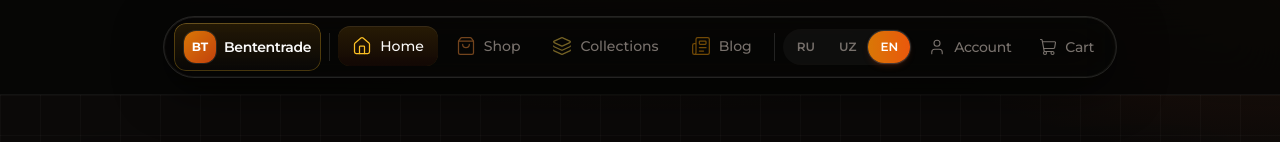
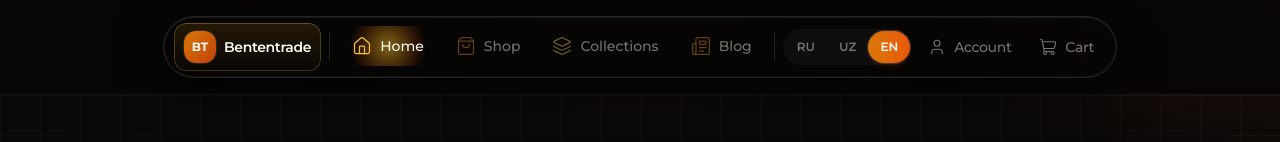
Before and after one commit to DeniskaChernov/BTT-site, a Next.js app: page /en in a window 1280 px wide. Shown: the top 142 px of the page. Built offline with nearby package versions, Linux system fonts and the light colour scheme.

Commit message:
feat(nav): restore kinetic MenuBar with framer-motion, safe glow (no scale)
Made-with: Cursor

```diff
--- a/src/components/layout/Header.tsx
+++ b/src/components/layout/Header.tsx
@@ -25,24 +25,32 @@ export function Header() {
         label: t("home"),
         icon: Home,
         iconColor: "text-amber-400",
+        gradient:
+          "radial-gradient(circle at 50% 50%, rgba(251,191,36,0.5) 0%, rgba(234,88,12,0.16) 54%, transparent 72%)",
       },
       {
         href: "/catalog",
         label: t("shop"),
         icon: ShoppingBag,
         iconColor: "text-orange-400",
+        gradient:
+          "radial-gradient(circle at 50% 50%, rgba(251,146,60,0.45) 0%, rgba(194,65,12,0.14) 54%, transparent 72%)",
       },
       {
         href: "/#hits",
         label: t("collections"),
         icon: Layers,
         iconColor: "text-amber-300",
+        gradient:
+          "radial-gradient(circle at 50% 50%, rgba(252,211,77,0.4) 0%, rgba(120,53,15,0.12) 55%, transparent 72%)",
       },
       {
         href: "/blog",
         label: t("blog"),
         icon: Newspaper,
         iconColor: "text-amber-500",
+        gradient:
+          "radial-gradient(circle at 50% 50%, rgba(245,158,11,0.42) 0%, rgba(67,20,7,0.12) 54%, transparent 72%)",
       },
     ],
     [t]
--- a/src/components/ui/menu-bar.tsx
+++ b/src/components/ui/menu-bar.tsx
@@ -2,15 +2,51 @@
 
 import { Link, usePathname } from "@/i18n/navigation";
 import { cn } from "@/lib/utils";
+import { motion, type Variants } from "framer-motion";
 import type { LucideIcon } from "lucide-react";
 import * as React from "react";
+
+const easeOut = [0.4, 0, 0.2, 1] as const;
+
+const itemVariants: Variants = {
+  initial: { rotateX: 0, opacity: 1 },
+  hover: { rotateX: -90, opacity: 0 },
+};
+
+const backVariants: Variants = {
+  initial: { rotateX: 90, opacity: 0 },
+  hover: { rotateX: 0, opacity: 1 },
+};
+
+/** Без scale — иначе свечение снова заливает соседние пункты */
+const glowVariants: Variants = {
+  initial: { opacity: 0 },
+  hover: {
+    opacity: 1,
+    transition: {
+      opacity: { duration: 0.4, ease: easeOut },
+    },
+  },
+};
+
+const sharedTransition = {
+  type: "spring" as const,
+  stiffness: 100,
+  damping: 20,
+  duration: 0.5,
+};
+
+/** Локальный radial для активного пункта (плотные стопы — без «хвоста» на соседей) */
+const DEFAULT_GLOW =
+  "radial-gradient(circle at 50% 50%, rgba(251,191,36,0.42) 0%, rgba(234,88,12,0.14) 52%, transparent 70%)";
 
 export interface MenuBarItem {
   icon: LucideIcon;
   label: string;
   href: string;
-  /** Tailwind-классы цвета иконки (например text-amber-400) */
   iconColor: string;
+  /** Фон слоя свечения активного пункта */
+  gradient?: string;
 }
 
 function pathMatches(pathname: string, href: string) {
@@ -58,8 +94,8 @@ export interface MenuBarProps {
 }
 
 /**
- * Пункты меню без «мазка»: активное состояние — inset-кольцо + лёгкий фон,
- * без больших radial и без 3D-flip (они давали артефакты со свечением).
+ * Kinetic-меню: 3D-flip по hover + локальное свечение только у активного пункта
+ * (без scale в glow, без глобального radial на весь nav — как в вашем примере, но без артефактов).
  */
 export const MenuBar = React.forwardRef<HTMLDivElement, MenuBarProps>(
   ({ className, items, embedded = false }, ref) => {
@@ -67,7 +103,7 @@ export const MenuBar = React.forwardRef<HTMLDivElement, MenuBarProps>(
     const hash = useHash();
 
     return (
-      <nav
+      <motion.nav
         ref={ref}
         className={cn(
           "relative",
@@ -87,51 +123,88 @@ export const MenuBar = React.forwardRef<HTMLDivElement, MenuBarProps>(
           {items.map((item) => {
             const Icon = item.icon;
             const isActive = itemIsActive(pathname, item.href, hash);
+            const glowBg = item.gradient ?? DEFAULT_GLOW;
 
             return (
-              <li key={item.href} className="relative isolate shrink-0 [contain:layout]">
+              <motion.li key={item.href} className="relative isolate shrink-0 [contain:layout]">
                 <Link
                   href={item.href}
-                  className="group block min-w-0 rounded-xl focus-visible:outline focus-visible:outline-2 focus-visible:outline-offset-2 focus-visible:outline-amber-500/50"
+                  className="block min-w-0 rounded-xl focus-visible:outline focus-visible:outline-2 focus-visible:outline-offset-2 focus-visible:outline-amber-500/50"
                   aria-current={isActive ? "page" : undefined}
                 >
-                  <span
-                    className={cn(
-                      "relative flex items-center gap-2 overflow-hidden rounded-xl px-2.5 py-2 transition-colors duration-200 sm:px-3.5 sm:py-2.5",
-                      isActive
-                        ? "text-stone-50"
-                        : "text-stone-500 group-hover:text-stone-200"
-                    )}
+                  <motion.div
+                    className="group relative block overflow-hidden rounded-xl"
+                    style={{ perspective: "600px" }}
+                    whileHover="hover"
+                    initial="initial"
                   >
-                    {/* Подсветка строго внутри rounded-xl, без больших radial */}
-                    <span
+                    <motion.div
+                      className="pointer-events-none absolute inset-0 z-0"
+                      variants={glowVariants}
+                      animate={isActive ? "hover" : "initial"}
+                      style={{
+                        background: glowBg,
+                        borderRadius: "12px",
+                      }}
+                    />
+                    <motion.div
                       className={cn(
-                        "pointer-events-none absolute inset-0 rounded-xl transition-all duration-200",
+                        "relative z-10 flex items-center gap-2 rounded-xl bg-transparent px-2.5 py-2 sm:px-3.5 sm:py-2.5",
                         isActive
-                          ? "bg-gradient-to-b from-amber-500/[0.14] to-orange-950/[0.22] shadow-[inset_0_1px_0_0_rgba(255,255,255,0.07),0_0_0_1px_rgba(251,191,36,0.22),0_0_16px_rgba(234,88,12,0.1)]"
-                          : "bg-transparent shadow-none group-hover:bg-white/[0.06]"
+                          ? "text-stone-50"
+                          : "text-stone-500 group-hover:text-stone-100"
                       )}
-                      aria-hidden
-                    />
-                    <span
+                      variants={itemVariants}
+                      transition={sharedTransition}
+                      style={{
+                        transformStyle: "preserve-3d",
+                        transformOrigin: "center bottom",
+                      }}
+                    >
+                      <span
+                        className={cn(
+                          "transition-colors duration-300",
+                          item.iconColor,
+                          isActive ? "opacity-100" : "opacity-40 group-hover:opacity-100"
+                        )}
+                      >
+                        <Icon className="h-4 w-4 sm:h-5 sm:w-5" strokeWidth={1.5} aria-hidden />
+                      </span>
+                      <span className="whitespace-nowrap text-xs font-medium sm:text-sm">{item.label}</span>
+                    </motion.div>
+                    <motion.div
                       className={cn(
-                        "relative z-[1] transition-colors duration-200",
-                        item.iconColor,
-                        isActive ? "opacity-100" : "opacity-45 hover:opacity-100"
+                        "absolute inset-0 z-10 flex items-center gap-2 rounded-xl bg-transparent px-2.5 py-2 sm:px-3.5 sm:py-2.5",
+                        isActive
+                          ? "text-stone-50"
+                          : "text-stone-500 group-hover:text-stone-100"
                       )}
+                      variants={backVariants}
+                      transition={sharedTransition}
+                      style={{
+                        transformStyle: "preserve-3d",
+                        transformOrigin: "center top",
+                        rotateX: 90,
+                      }}
                     >
-                      <Icon className="h-4 w-4 sm:h-5 sm:w-5" strokeWidth={1.5} aria-hidden />
-                    </span>
-                    <span className="relative z-[1] whitespace-nowrap text-xs font-medium sm:text-sm">
-                      {item.label}
-                    </span>
-                  </span>
+                      <span
+                        className={cn(
+                          "transition-colors duration-300",
+                          item.iconColor,
+                          isActive ? "opacity-100" : "opacity-40 group-hover:opacity-100"
+                        )}
+                      >
+                        <Icon className="h-4 w-4 sm:h-5 sm:w-5" strokeWidth={1.5} aria-hidden />
+                      </span>
+                      <span className="whitespace-nowrap text-xs font-medium sm:text-sm">{item.label}</span>
+                    </motion.div>
+                  </motion.div>
                 </Link>
-              </li>
+              </motion.li>
             );
           })}
         </ul>
-      </nav>
+      </motion.nav>
     );
   }
 );
```
